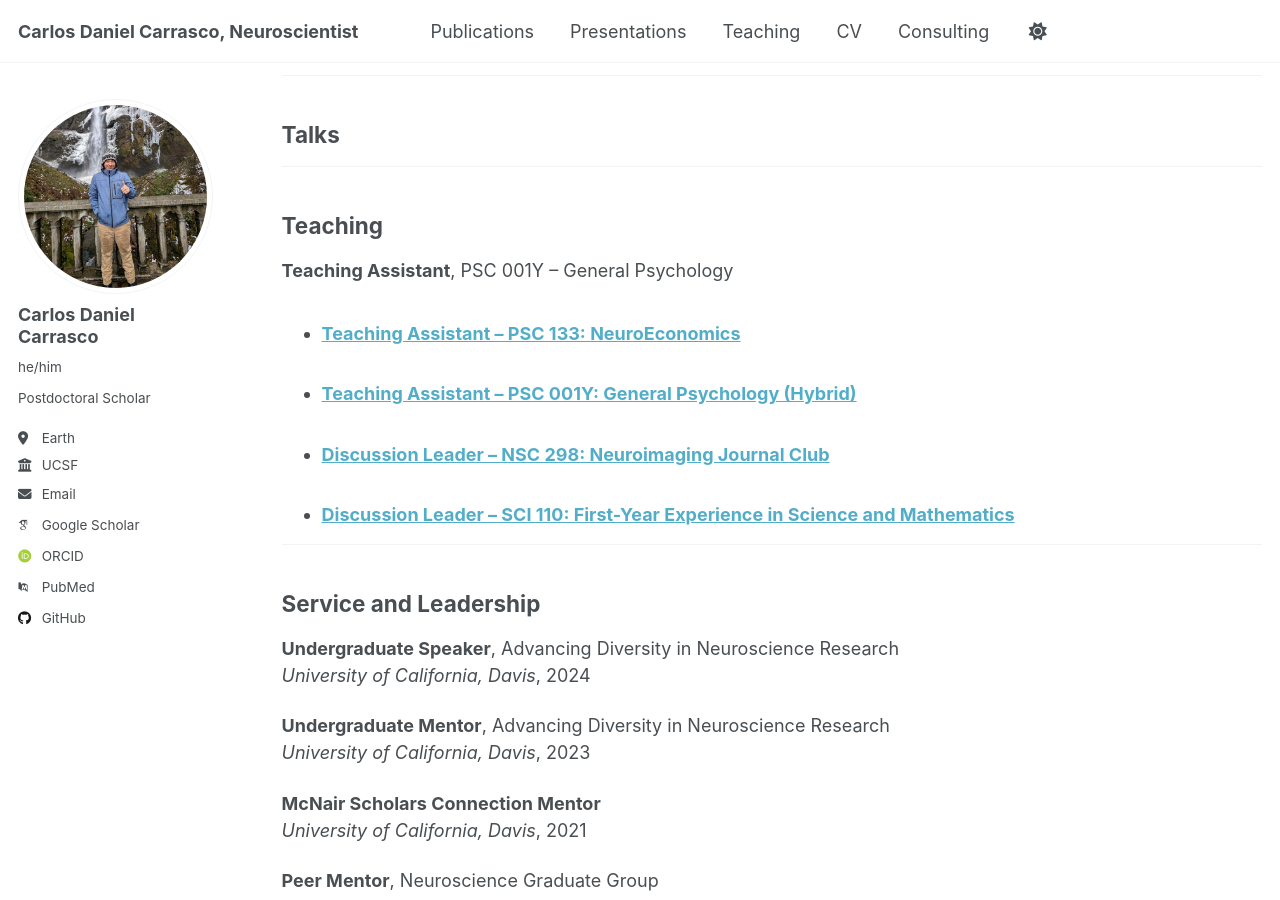
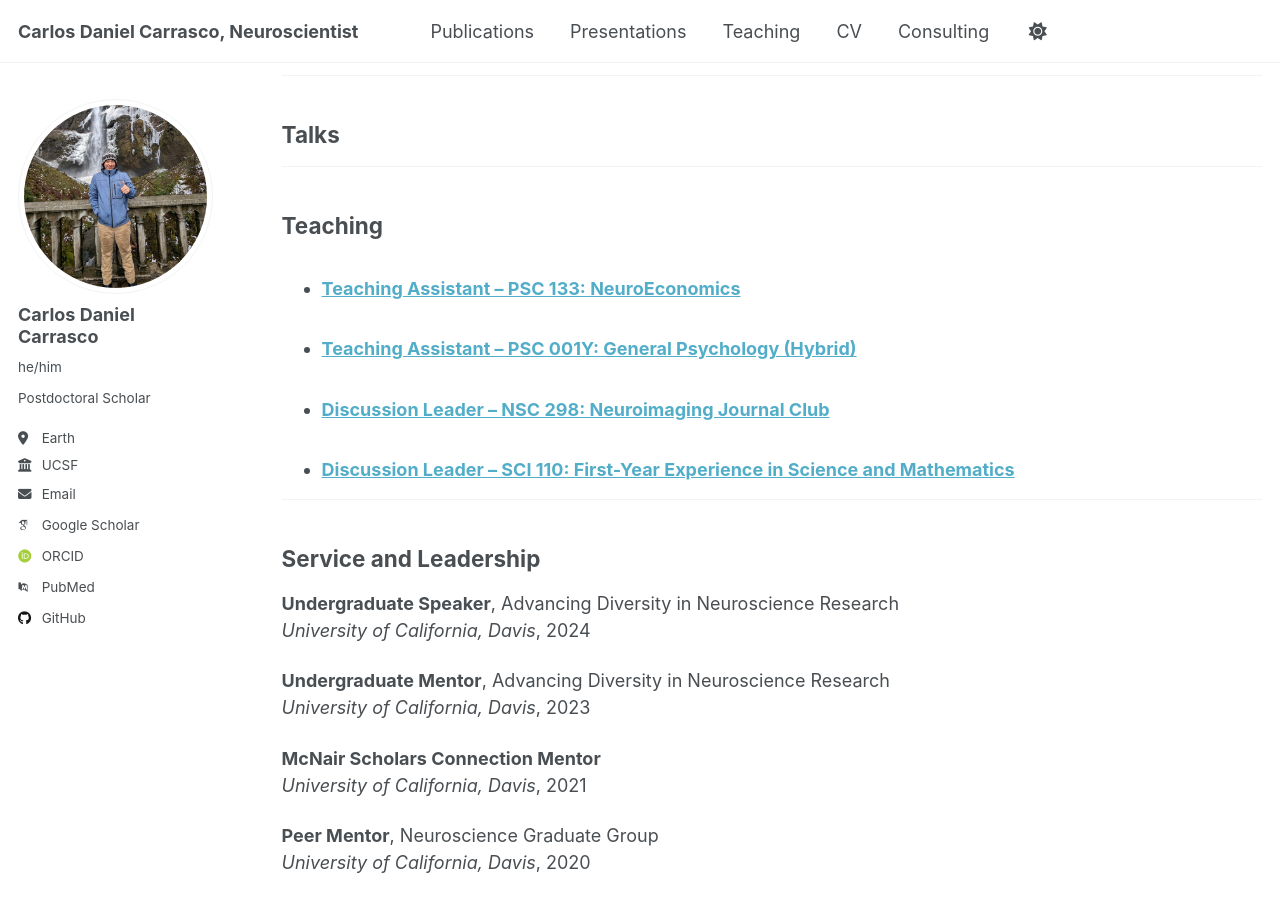
Before and after one commit to mojorisin24/mojorisin24.github.io, a Jekyll site: the page built from _pages/cv.md, in a window 1280 px wide and 900 px high, scrolled down 1948 px. Built offline with Jekyll 4.4.1, drawn with Linux system fonts in a browser that asks for light colours; some web fonts are replaced.

Commit message:
typo fix
missed deletion

```diff
--- a/_pages/cv.md
+++ b/_pages/cv.md
@@ -74,7 +74,6 @@ August 2015 – December 2017
 
 ## Teaching
 
-**Teaching Assistant**, PSC 001Y – General Psychology
   <ul>{% for post in site.teaching reversed %}
     {% include archive-single-cv.html %}
   {% endfor %}</ul>
```
